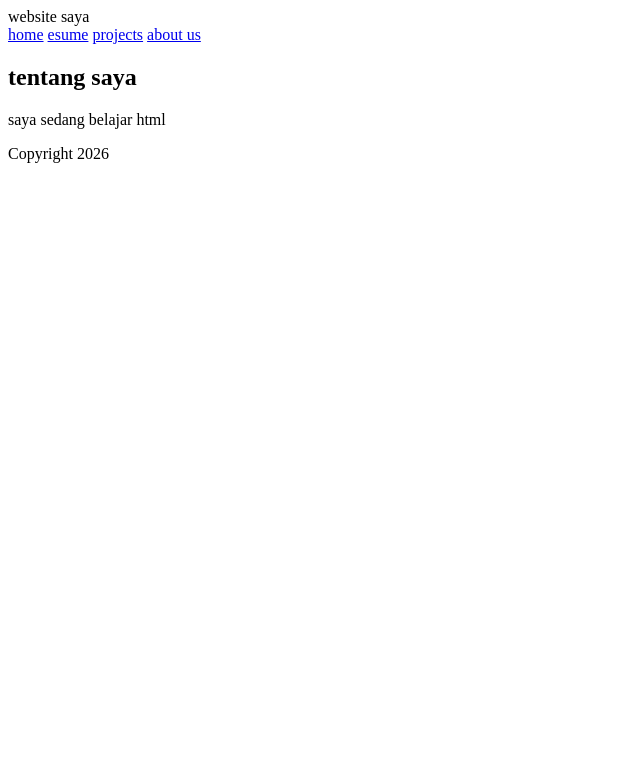
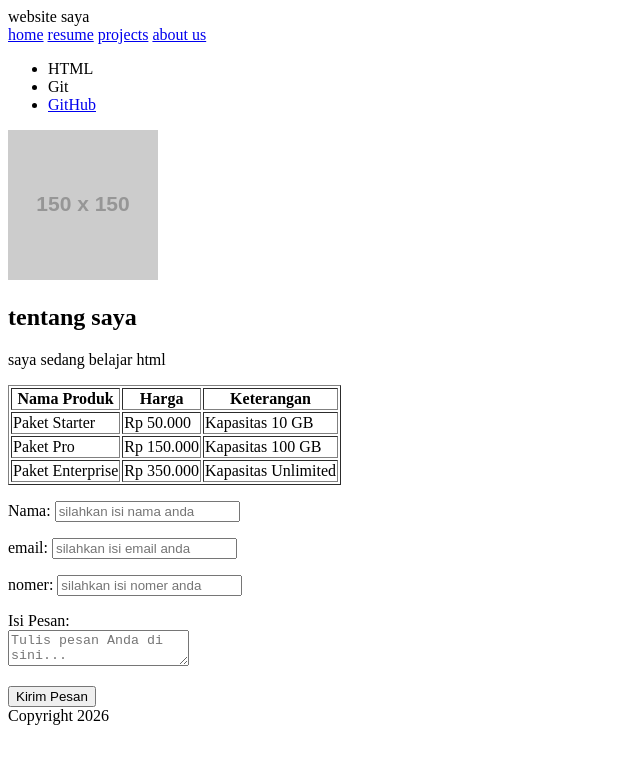
Before and after one commit to helmiiksan5-star/pre-lecture-html, a plain HTML site: page profile.html in a window 1280 px wide. Shown: the whole page, without its empty margins (0-640 px from the left). Drawn offline with Linux system fonts and the light colour scheme; placeholder pictures from the web are drawn by us.

Commit message:
add html layout from and table practice

```diff
--- a/profile.html
+++ b/profile.html
@@ -1,19 +1,100 @@
-<html>
-  <head>
+<!DOCTYPE html>
+<html lang="id">
     <title>belajar</title>
   </head>
   <body>
     <header>website saya</header>
+
     <nav>
       <a href="#">home</a>
-      <a href="#">esume</a>
+      <a href="#">resume</a>
       <a href="#">projects</a>
       <a href="#">about us</a>
     </nav>
+
+    <ul>
+      <li>HTML</li>
+      <li>Git</li>
+      <li>
+        <a href="https://github.com/helmiiksan5-star" target="_blank">GitHub</a>
+      </li>
+    </ul>
+
+    <img src="https://via.placeholder.com/150" alt="Foto Profil" />
+
     <section>
       <h2>tentang saya</h2>
       <p>saya sedang belajar html</p>
     </section>
+
+    <table border="1">
+      <thead>
+        <tr>
+          <th>Nama Produk</th>
+          <th>Harga</th>
+          <th>Keterangan</th>
+        </tr>
+      </thead>
+      <tbody>
+        <tr>
+          <td>Paket Starter</td>
+          <td>Rp 50.000</td>
+          <td>Kapasitas 10 GB</td>
+        </tr>
+        <tr>
+          <td>Paket Pro</td>
+          <td>Rp 150.000</td>
+          <td>Kapasitas 100 GB</td>
+        </tr>
+        <tr>
+          <td>Paket Enterprise</td>
+          <td>Rp 350.000</td>
+          <td>Kapasitas Unlimited</td>
+        </tr>
+      </tbody>
+    </table>
+
+    <form action="email_cient" method="post">
+      <p>
+        <label>Nama:</label>
+        <input
+          type="text"
+          name="name_user"
+          placeholder="silahkan isi nama anda"
+          required
+        />
+      </p>
+
+      <p>
+        <label>email:</label>
+        <input  action="#" method="post
+          type="email"
+          name="email_client"
+          placeholder="silahkan isi email anda"
+        />
+      </p>
+
+      <p>
+        <label>nomer:</label>
+        <input
+          type="tel"
+          name="nomor_client"
+          placeholder="silahkan isi nomer anda"
+        />
+      </p>
+
+      <p>
+        <label>Isi Pesan:</label><br />
+        <textarea
+          name="pesan_user"
+          placeholder="Tulis pesan Anda di sini..."
+          required
+        ></textarea>
+      </p>
+
+      <button type="submit">Kirim Pesan</button>
+    </form>
+
     <footer>Copyright 2026</footer>
   </body>
 </html>
```
